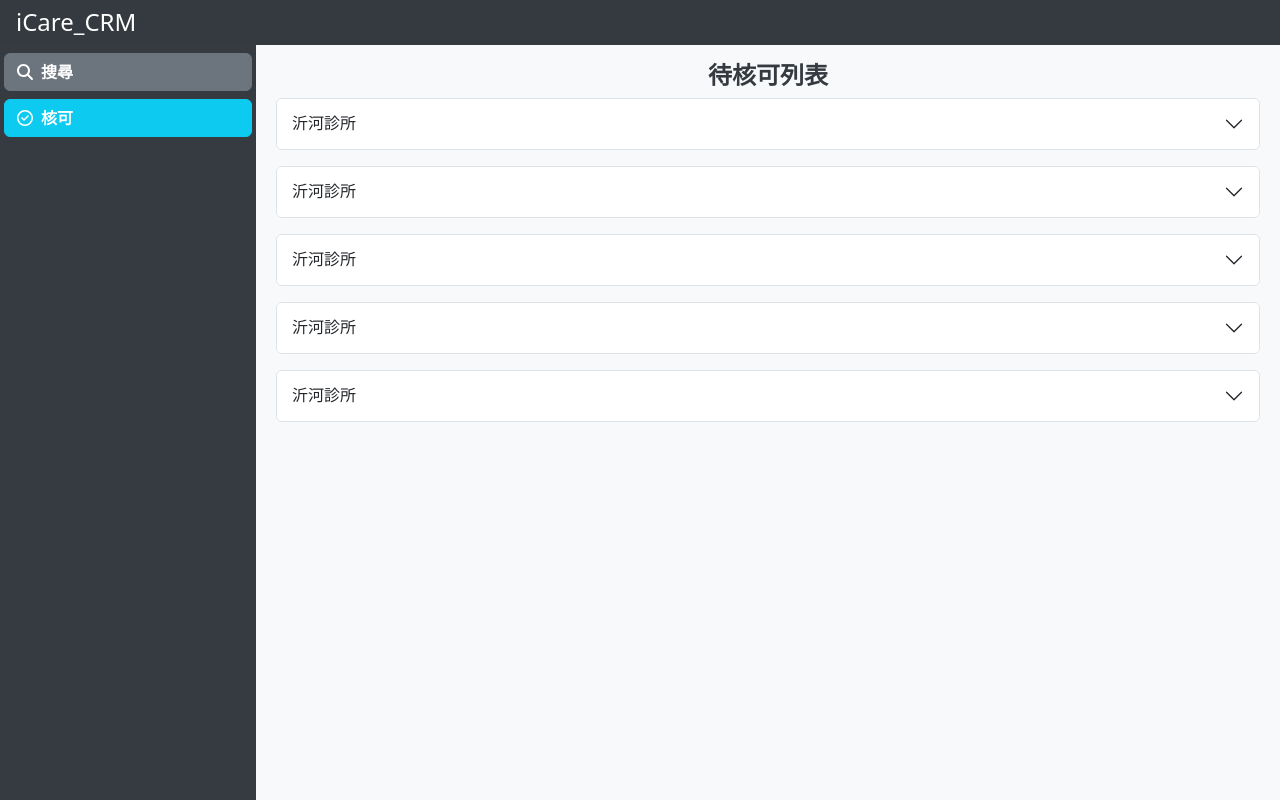
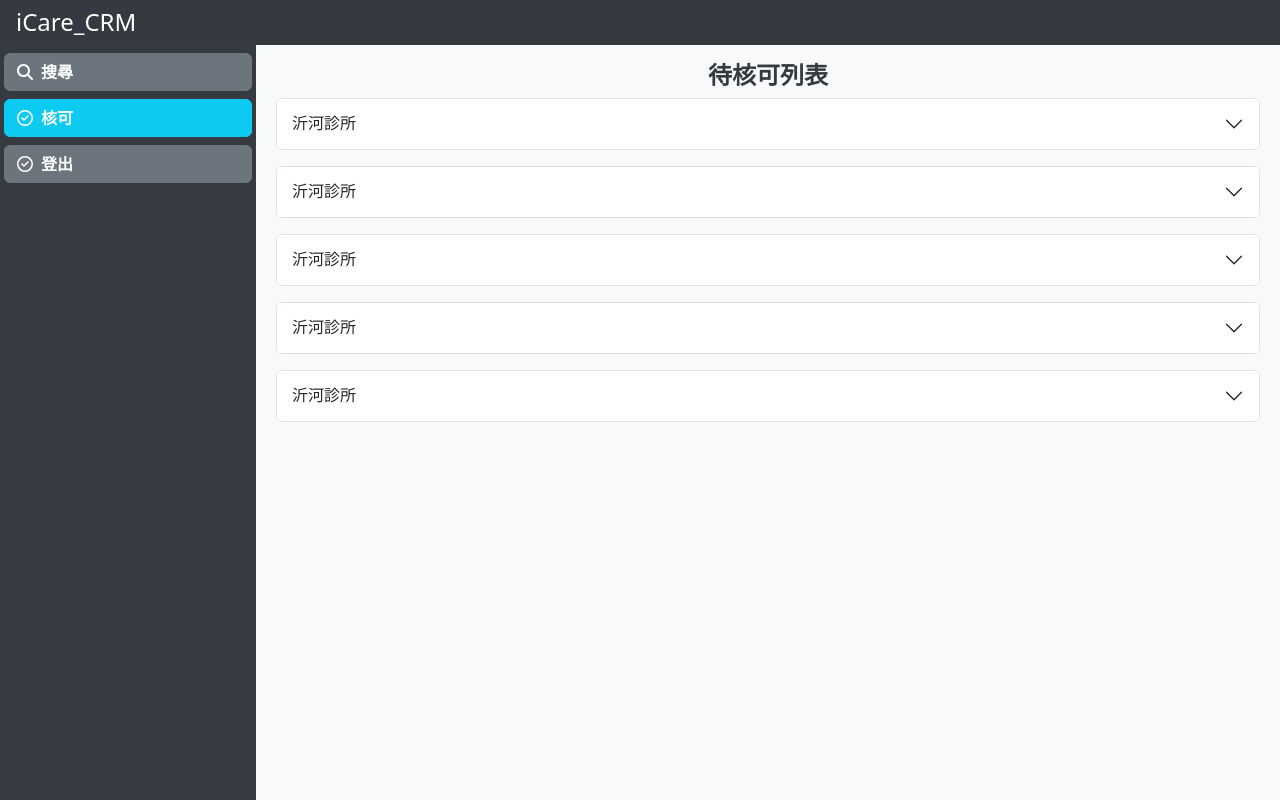
Before and after one commit to ice459pp/icare_crm, a React (Create React App) app: page /#/approved in a window 1280 px wide. Built offline with nearby package versions, Linux system fonts and the light colour scheme.

Commit message:
complete some appSlice feature for login and logout

```diff
--- a/src/component/navbar.js
+++ b/src/component/navbar.js
@@ -1,11 +1,20 @@
 import React,{Fragment} from "react";
 import { FontAwesomeIcon } from "@fortawesome/react-fontawesome";
 import { NavLink } from "react-router-dom";
+import { useSelector, useDispatch } from "react-redux"
+import { appAction } from "../store/appSlice";
 const Navbar=(props)=>{
     // console.log(props,"psss")
+    const appSlice = useSelector(state => state.appSlice)
+    const dispatch = useDispatch()
     const showMenuHandler=()=>{
         props.showMenu()
     }
+
+    const logoutHandler = () => {
+        dispatch(appAction.logout())
+    }
+
     return (
         <Fragment>
 
@@ -16,6 +25,10 @@ const Navbar=(props)=>{
             <NavLink activeClassName="btn-info text-white" onClick={showMenuHandler}
                 className="btn btn-secondary text-white text-start w-100 mb-2 fw-bolder "
                 to="/approved"><FontAwesomeIcon className="pe-2" icon="far fa-check-circle" />核可</NavLink>
+
+            {appSlice.isLogin && <NavLink activeClassName="btn-info text-white" onClick={logoutHandler}
+                className="btn btn-secondary text-white text-start w-100 mb-2 fw-bolder "
+                to="/login"><FontAwesomeIcon className="pe-2" icon="far fa-check-circle" />登出</NavLink>}
         </nav>
 
         </Fragment>
--- a/src/pages/approved.js
+++ b/src/pages/approved.js
@@ -1,8 +1,11 @@
-import React, { Fragment ,useState} from "react";
+import React, { Fragment ,useEffect,useState} from "react";
 import { FontAwesomeIcon } from '@fortawesome/react-fontawesome'
 import "../scss/home.scss"
 import "../scss/approved.scss";
 import ApprovedItem from "../component/approved/approved-item";
+import { useHistory } from "react-router-dom";
+import appSlice from "../store/appSlice";
+import { useSelector } from "react-redux";
 
 let arrayLog = [
     {
@@ -35,7 +38,13 @@ let arrayLog = [
 //     }
 //   }
 const Approved = () => {
-
+    const navigate = useHistory()
+    const appSlice = useSelector(state => state.appSlice)
+    useEffect(() => {
+        if (!appSlice.isLogin) {
+            navigate.push("/login");
+        }
+    }, [])
     return (
         <div className="w-100 approved-page mt-3">
             <h4 className="text-center fw-bolder text-dark">待核可列表</h4>
--- a/src/pages/home.js
+++ b/src/pages/home.js
@@ -16,16 +16,13 @@ import {
 import { useDispatch, useSelector } from "react-redux";
 import { useHistory } from "react-router-dom";
 import appConfig from "../app-config";
+import appSlice, { appAction } from "../store/appSlice";
 
 let qqq = [];
-const isAppLogin = () => {
-  const storage = window.localStorage
-  const authToken = storage.getItem("auth-token")
-  return authToken && true
-};
 
 const Home = () => {
   const [dateSort, setDateSort] = useState(false);
+  const appSlice = useSelector(state => state.appSlice)
   let dispatch = useDispatch();
   let history = useHistory();
   const dateSortHandler = () => {
@@ -56,11 +53,9 @@ const Home = () => {
       console.log(data)
     }
 
-    fetchApi()
+    // fetchApi()
 
-    if (isAppLogin()) {
-
-    } else {
+    if (!appSlice.isLogin) {
       history.push("/login");
     }
 
--- a/src/pages/login.js
+++ b/src/pages/login.js
@@ -1,8 +1,12 @@
-import React, { Fragment, useState, useRef } from "react";
+import React, { Fragment, useState, useRef, useEffect } from "react";
+import { useSelector, useDispatch } from "react-redux";
 import { Route, useHistory } from "react-router-dom";
 import { apiLogin } from "../api/api-login";
+import { appAction } from "../store/appSlice";
 
 const UserLogin = () => {
+  let dispatch = useDispatch()
+  let appSlice = useSelector(state => state.appSlice)
   let [err, setErr] = useState('')
   let emailRef = useRef();
   let passwordRef = useRef();
@@ -23,11 +27,18 @@ const UserLogin = () => {
       }, (token) => {
         // complete fetch token
         setErr("")
-        localStorage.setItem('auth-token', token)
+        dispatch(appAction.login(token))
         navigate.push(`/`)
       }
     )
   };
+
+  useEffect(() => {
+    if (appSlice.isLogin) {
+      navigate.push(`/`)
+    }
+  }, [])
+
   // const [email, setEmail] = useState("");
   return (
     <div className="container h-100 d-flex justify-content-center align-items-center">
--- /dev/null
+++ b/src/store/appSlice.js
@@ -0,0 +1,26 @@
+import { createSlice } from "@reduxjs/toolkit"
+const KEY_TOKEN = "user-token"
+
+const appState = {
+  isLogin: localStorage.getItem(KEY_TOKEN) !== ""
+}
+
+const appSlice = createSlice({
+  name: 'app',
+  initialState: appState,
+  reducers: {
+    login(state, action) {
+      state.isLogin = true
+      const storage = window.localStorage
+      storage.setItem(KEY_TOKEN, action.payload)
+    },
+    logout(state) {
+      state.isLogin = false
+      const storage = window.localStorage
+      storage.removeItem(KEY_TOKEN)
+    }
+  }
+})
+
+export const appAction = appSlice.actions
+export default appSlice.reducer
--- a/src/store/store.js
+++ b/src/store/store.js
@@ -2,6 +2,8 @@ import {configureStore } from "@reduxjs/toolkit";
 // import { Value } from "sass";
 import filterClinicList from "./filterClinicListSlice"
 import log_writingSlice from "./log_writingSlice"
+import appSlice from "./appSlice"
+
 const store=configureStore({
     reducer:{
         // key:Value
@@ -10,6 +12,7 @@ const store=configureStore({
         // sort:sortSlice
         filterClinicList:filterClinicList,
         log_writingSlice:log_writingSlice,
+        appSlice: appSlice
     }
 })
 
```
